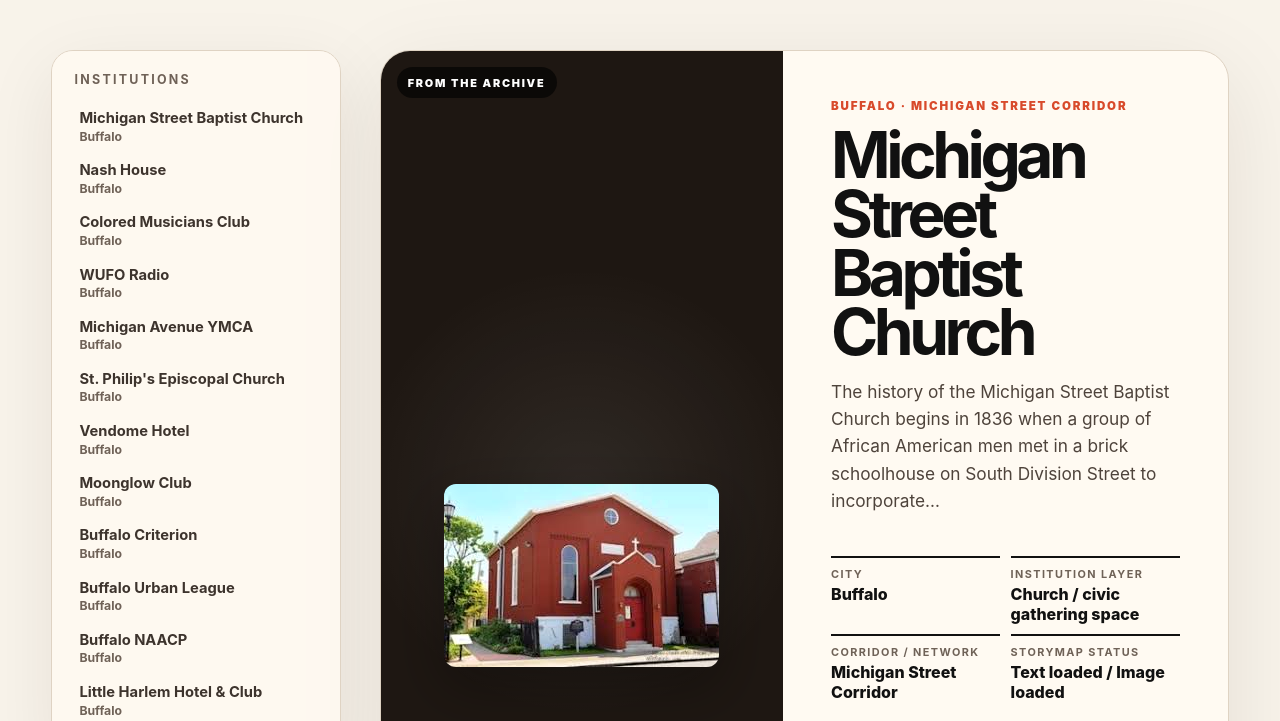
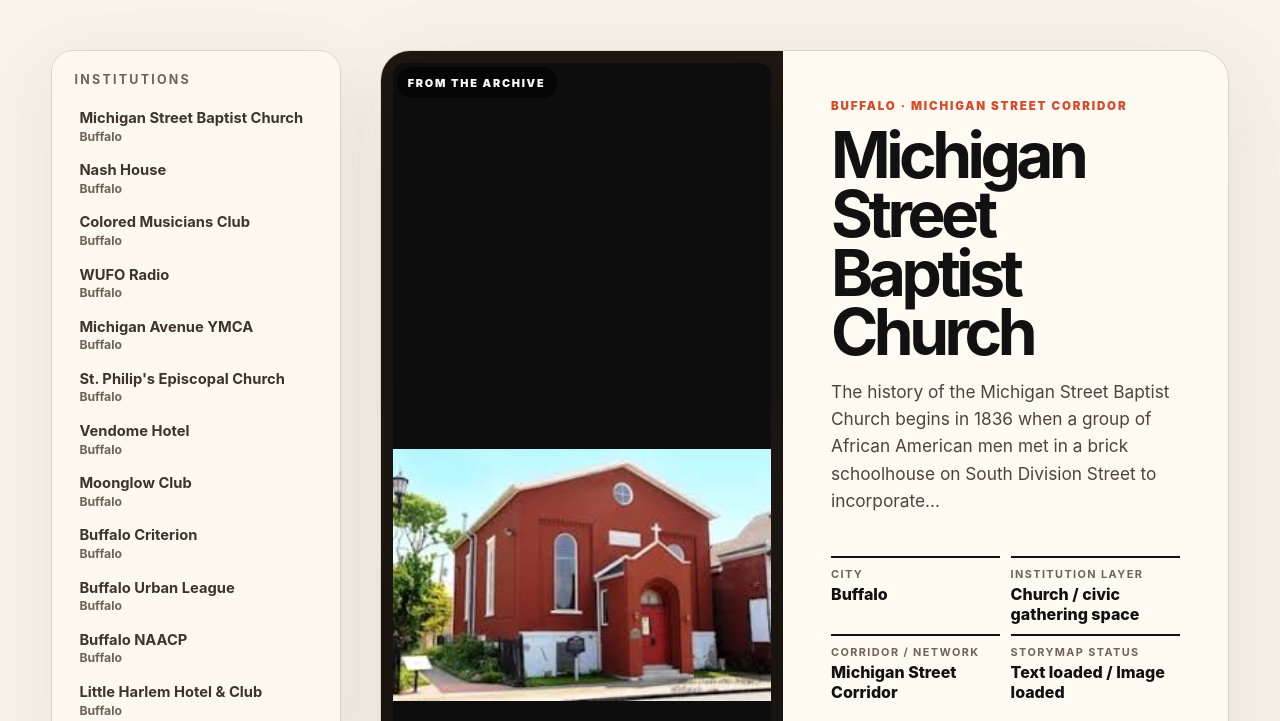
Before and after one commit to ronaldsheaks/sanborn_story_sample, a plain HTML site: page institution-profiles/index.html in a window 1280 px wide. Shown: the part 659-1380 px from the top of the page. Drawn offline with Linux system fonts and the light colour scheme.

Commit message:
Make institution profile photos larger

```diff
--- a/institution-profiles/assets/css/image-clarity.css
+++ b/institution-profiles/assets/css/image-clarity.css
@@ -1,4 +1,4 @@
-.media-panel{background:radial-gradient(circle at 50% 42%,rgba(255,255,255,.08),transparent 35%),#1e1712;display:grid;place-items:center;padding:clamp(1rem,3vw,2.4rem)}
-.media-panel img{width:auto;height:auto;max-width:min(92%,760px);max-height:520px;object-fit:contain;border-radius:12px;box-shadow:0 18px 55px rgba(0,0,0,.32);background:#111;filter:saturate(.98) contrast(1.04)}
-@media(max-width:980px){.media-panel img{max-height:420px}}
-@media(max-width:640px){.media-panel{padding:1rem}.media-panel img{max-height:320px;max-width:94%}}
+.media-panel{background:radial-gradient(circle at 50% 42%,rgba(255,255,255,.08),transparent 35%),#1e1712;display:grid;place-items:center;padding:.75rem}
+.media-panel img{width:100%;height:100%;max-width:none;max-height:none;object-fit:contain;border-radius:12px;box-shadow:0 18px 55px rgba(0,0,0,.32);background:#111;filter:saturate(.98) contrast(1.04)}
+@media(max-width:980px){.media-panel{min-height:360px}}
+@media(max-width:640px){.media-panel{min-height:280px;padding:.5rem}}
```
